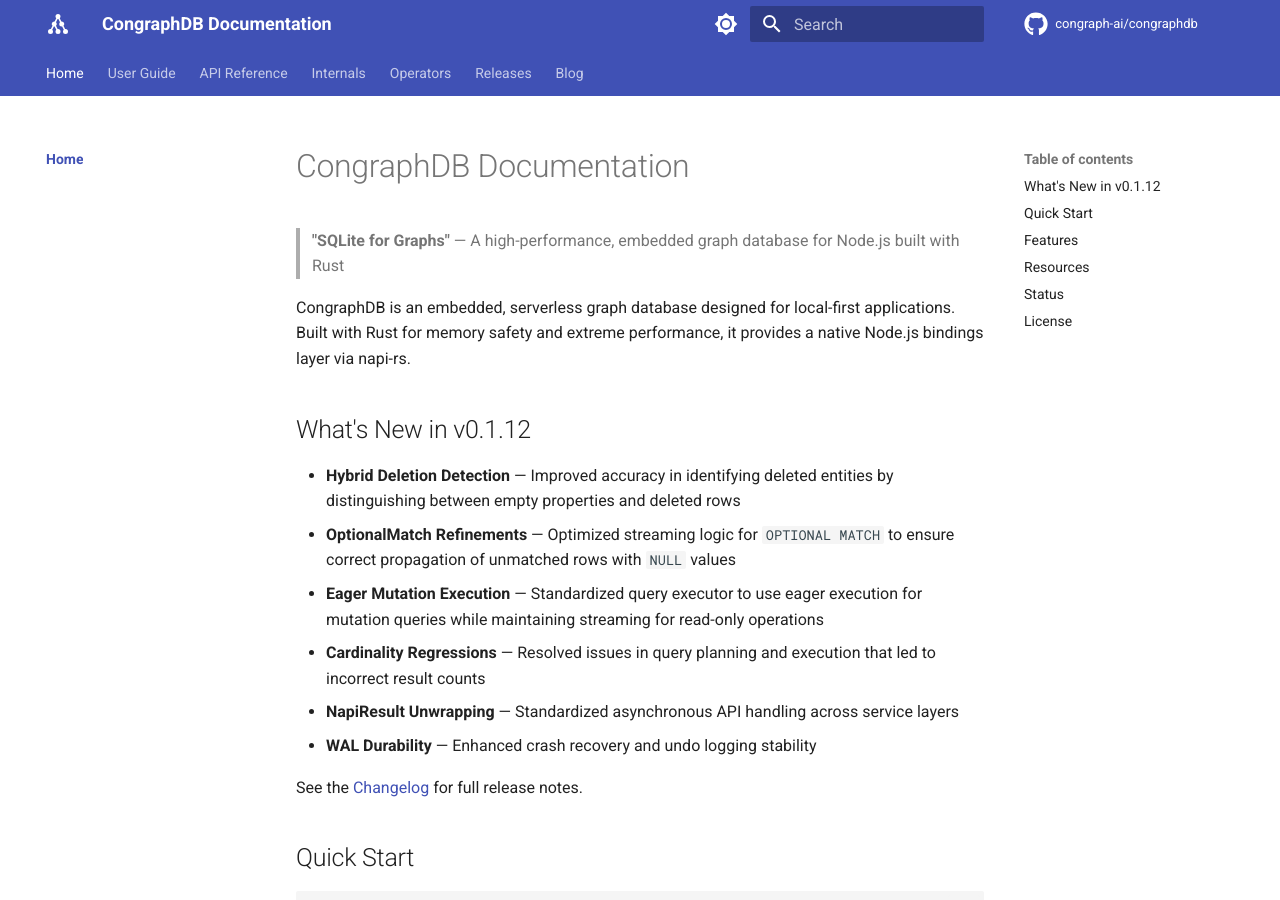
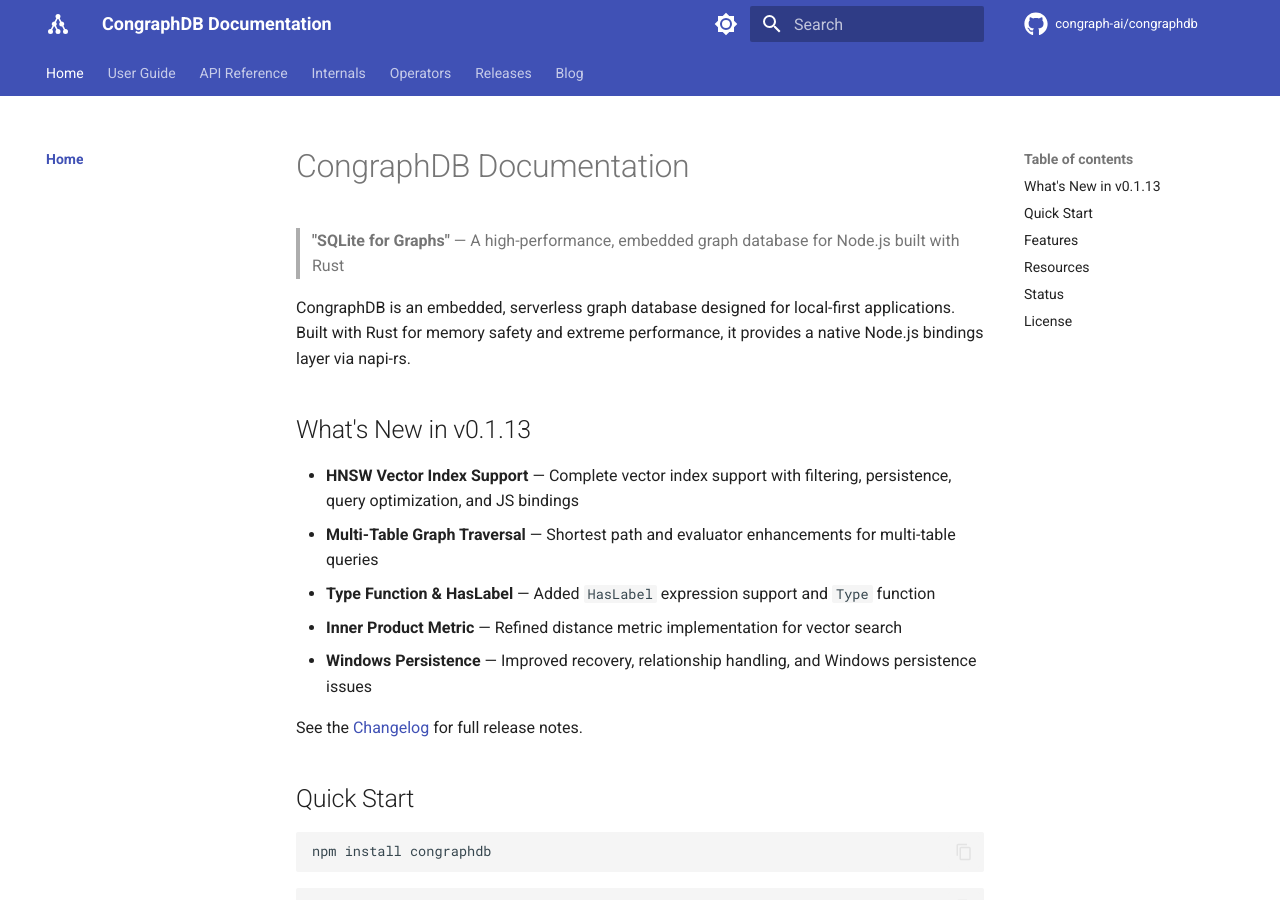
Before and after one commit to congraph-ai/congraphdb-docs, an MkDocs documentation site: the page built from docs/index.md, in a window 1280 px wide and 900 px high. Built offline with MkDocs 1.6.1 and Material for MkDocs 9.7.7, drawn with Linux system fonts in a browser that asks for light colours; comment, search, counter and statistics services are not loaded; the version menu is left out; some of the changed text lies outside the part shown.

Commit message:
docs: update changelog and index for v0.1.13 release

```diff
--- a/docs/index.md
+++ b/docs/index.md
@@ -4,14 +4,13 @@
 
 CongraphDB is an embedded, serverless graph database designed for local-first applications. Built with Rust for memory safety and extreme performance, it provides a native Node.js bindings layer via napi-rs.
 
-## What's New in v0.1.12
+## What's New in v0.1.13
 
-- **Hybrid Deletion Detection** — Improved accuracy in identifying deleted entities by distinguishing between empty properties and deleted rows
-- **OptionalMatch Refinements** — Optimized streaming logic for `OPTIONAL MATCH` to ensure correct propagation of unmatched rows with `NULL` values
-- **Eager Mutation Execution** — Standardized query executor to use eager execution for mutation queries while maintaining streaming for read-only operations
-- **Cardinality Regressions** — Resolved issues in query planning and execution that led to incorrect result counts
-- **NapiResult Unwrapping** — Standardized asynchronous API handling across service layers
-- **WAL Durability** — Enhanced crash recovery and undo logging stability
+- **HNSW Vector Index Support** — Complete vector index support with filtering, persistence, query optimization, and JS bindings
+- **Multi-Table Graph Traversal** — Shortest path and evaluator enhancements for multi-table queries
+- **Type Function & HasLabel** — Added `HasLabel` expression support and `Type` function
+- **Inner Product Metric** — Refined distance metric implementation for vector search
+- **Windows Persistence** — Improved recovery, relationship handling, and Windows persistence issues
 
 See the [Changelog](releases/changelog.md) for full release notes.
 
@@ -83,7 +82,7 @@ db.close();
 
 ## Status
 
-CongraphDB is currently in **alpha** development (v0.1.12). The core storage engine, transaction system, and a robust Cypher/JavaScript query interface are implemented, with features like graph algorithms, optimistic concurrency control, transaction control statements, and Document API fully supported.
+CongraphDB is currently in **alpha** development (v0.1.13). The core storage engine, transaction system, and a robust Cypher/JavaScript query interface are implemented, with features like graph algorithms, optimistic concurrency control, transaction control statements, and Document API fully supported.
 
 ## License
 
```
Also changed, not shown: docs/releases/changelog.md (+15 -0 lines).
